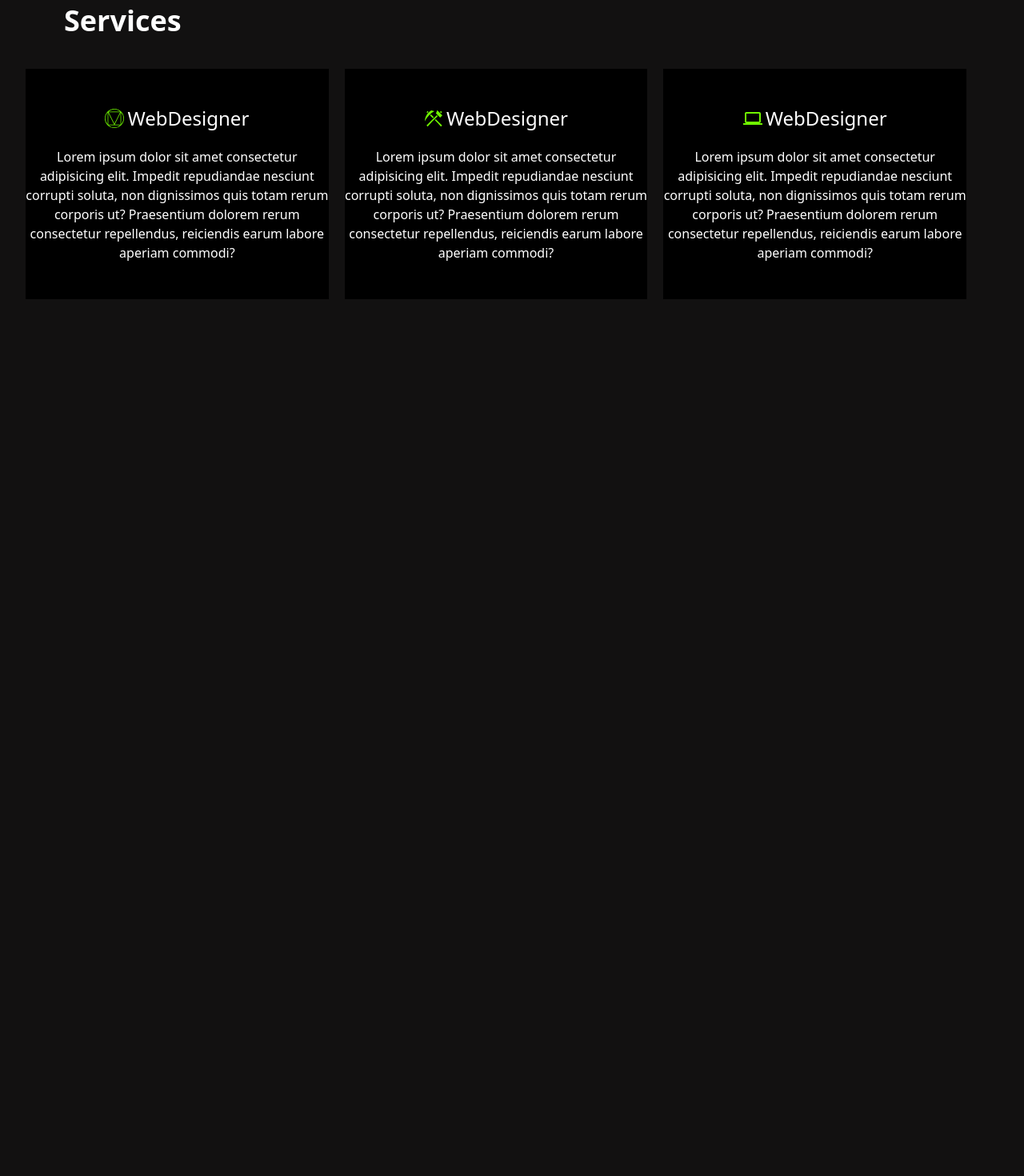
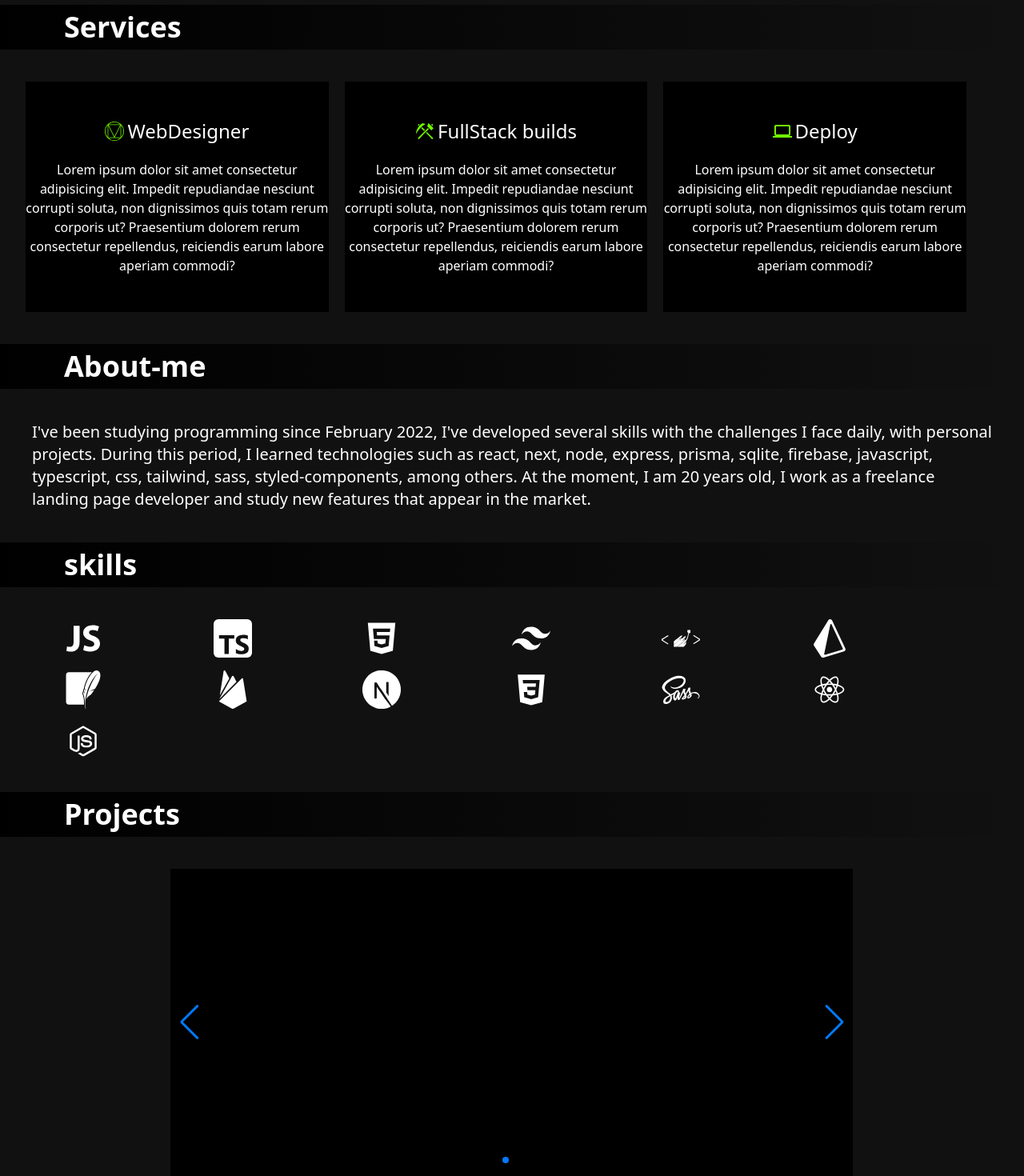
Before and after one commit to DevDeyvidTav/new-portfolio, a Next.js app: page / in a window 1280 px wide. Shown: the part 850-2320 px from the top of the page at 80% size. Before the commit the page ends 1224 px from the top, so only its background shows below. Built offline with nearby package versions, Linux system fonts and the light colour scheme.

Commit message:
adding projects

```diff
--- a/package.json
+++ b/package.json
@@ -19,6 +19,8 @@
     "react": "18.2.0",
     "react-dom": "18.2.0",
     "react-icons": "^4.6.0",
+    "styled-components": "^5.3.6",
+    "swiper": "^8.4.4",
     "typescript": "4.8.4"
   },
   "devDependencies": {
--- a/src/components/About-me.tsx
+++ b/src/components/About-me.tsx
@@ -1,12 +1,43 @@
-export function AboutMe(){
-    return(
-        <div>
-            <h2>About-me</h2>
-            <div>
-                text
+//skills icon imports
+import {IoLogoJavascript} from "react-icons/io"
+import {SiTypescript, SiTailwindcss, SiStyledcomponents, SiPrisma, SiSqlite, SiFirebase, SiNextdotjs} from "react-icons/si"
+import {AiFillHtml5} from "react-icons/ai"
+import {DiCss3, DiSass, DiReact, DiNodejsSmall} from "react-icons/di"
+import Aos from "aos"
+import 'aos/dist/aos.css'
+import { useEffect } from "react"
+
+export function AboutMe() {
+    useEffect(() => {
+        Aos.init({duration: 2000, easing:"ease-out"})
+    })
+    return (
+        <div className="overflow-hidden">
+            <h2 className="text-white mt-10 text-4xl mb-10 w-full flex justify-start bg-gradient-to-r from-black to-[#121111] py-2 pl-20 font-bold">About-me</h2>
+            <div data-aos="zoom-out" className="text-xl text-white w-full px-10">
+                I've been studying programming since February 2022, I've developed several skills with the challenges
+                I face daily, with personal projects. During this period, I learned technologies such as react, next, node,
+                express, prisma, sqlite, firebase, javascript, typescript, css, tailwind, sass, styled-components, among
+                others. At the moment, I am 20 years old, I work as a freelance landing page developer and study new features
+                that appear in the market.
             </div>
-            <div>
+            <div className="text-white mt-10 text-4xl mb-10 w-full flex justify-start bg-gradient-to-r from-black to-[#121111] py-2 pl-20 font-bold">
                 skills
+            </div>
+            <div data-aos="flip-left" className="w-full grid grid-cols-6 gap-y-4 px-20">
+                <IoLogoJavascript className="w-12 h-12 text-white hover:shadow-2xl hover:bg-[#70F700] hover:duration-300 rounded-md hover:shadow-[#70F700] "/>
+                <SiTypescript className="w-12 h-12 text-white hover:shadow-2xl hover:bg-[#70F700] hover:duration-300 rounded-md hover:shadow-[#70F700] "/>
+                <AiFillHtml5 className="w-12 h-12 text-white hover:shadow-2xl hover:bg-[#70F700] hover:duration-300 rounded-md hover:shadow-[#70F700] "/>
+                <SiTailwindcss className="w-12 h-12 text-white hover:shadow-2xl hover:bg-[#70F700] hover:duration-300 rounded-md hover:shadow-[#70F700] "/>
+                <SiStyledcomponents className="w-12 h-12 text-white hover:shadow-2xl hover:bg-[#70F700] hover:duration-300 rounded-md hover:shadow-[#70F700] "/>
+                <SiPrisma className="w-12 h-12 text-white hover:shadow-2xl hover:bg-[#70F700] hover:duration-300 rounded-md hover:shadow-[#70F700] "/>
+                <SiSqlite className="w-12 h-12 text-white hover:shadow-2xl hover:bg-[#70F700] hover:duration-300 rounded-md hover:shadow-[#70F700] "/>
+                <SiFirebase className="w-12 h-12 text-white hover:shadow-2xl hover:bg-[#70F700] hover:duration-300 rounded-md hover:shadow-[#70F700] "/>
+                <SiNextdotjs className="w-12 h-12 text-white hover:shadow-2xl hover:bg-[#70F700] hover:duration-300 rounded-md hover:shadow-[#70F700] "/>
+                <DiCss3 className="w-12 h-12 text-white hover:shadow-2xl hover:bg-[#70F700] hover:duration-300 rounded-md hover:shadow-[#70F700] "/>
+                <DiSass className="w-12 h-12 text-white hover:shadow-2xl hover:bg-[#70F700] hover:duration-300 rounded-md hover:shadow-[#70F700] "/>
+                <DiReact className="w-12 h-12 text-white hover:shadow-2xl hover:bg-[#70F700] hover:duration-300 rounded-md hover:shadow-[#70F700] "/>
+                <DiNodejsSmall className="w-12 h-12 text-white hover:shadow-2xl hover:bg-[#70F700] hover:duration-300 rounded-md hover:shadow-[#70F700] "/>
             </div>
         </div>
     )
--- /dev/null
+++ b/src/components/Projects.tsx
@@ -0,0 +1,40 @@
+import React, { useRef, useState } from "react";
+// Import Swiper React components
+import { Swiper, SwiperSlide } from "swiper/react";
+
+// Import Swiper styles
+import "swiper/css";
+import "swiper/css/pagination";
+import "swiper/css/navigation";
+import { Autoplay, Navigation, Pagination } from "swiper";
+
+export function Projects(){
+    return(
+        <div className="flex flex-col items-center">
+             <div className="text-white mt-10 text-4xl mb-10 w-full flex justify-start bg-gradient-to-r from-black to-[#121111] py-2 pl-20 font-bold">
+                Projects
+            </div>
+            <Swiper
+
+        spaceBetween={30}
+        centeredSlides={true}
+        autoplay={{
+          delay: 2500,
+          disableOnInteraction: false,
+        }}
+        pagination={{
+          clickable: true,
+        }}
+        navigation={true}
+        modules={[Autoplay, Pagination, Navigation]}
+        className="w-2/3 flex justify-center items-center h-96"
+      >
+        <SwiperSlide className="bg-black w-full h-96">Slide 1</SwiperSlide>
+        <SwiperSlide className="bg-black w-full h-96">Slide 2</SwiperSlide>
+        <SwiperSlide className="bg-black w-full h-96">Slide 3</SwiperSlide>
+        <SwiperSlide className="bg-black w-full h-96">Slide 4</SwiperSlide>
+      </Swiper>
+
+        </div>
+    )
+}
--- a/src/components/Services.tsx
+++ b/src/components/Services.tsx
@@ -1,24 +1,29 @@
 import {SiMaterialdesign} from "react-icons/si"
 import {GiStoneCrafting } from "react-icons/gi"
 import { MdOutlineComputer } from "react-icons/md"
-
+import Aos from "aos"
+import 'aos/dist/aos.css'
+import { useEffect } from "react"
 
 
 export function Services(){
+    useEffect(() => {
+        Aos.init({duration: 2000, easing:"ease-out"})
+    })
     return(
         <div className="w-screen flex flex-col items-center max-w-full">
-            <h2 className="text-white text-4xl mb-10 w-full flex justify-start pl-20 font-bold">Services</h2>
-            <div className="w-[95%] justify-center h-72 gap-5 flex ">
-                <div className="bg-black flex flex-col justify-center text-white w-1/3 h-72 ">
+            <h2 className="text-white text-4xl mb-10 w-full flex justify-start bg-gradient-to-r from-black to-[#121111] py-2 pl-20 font-bold">Services</h2>
+            <div  className="w-[95%] justify-center h-72 gap-5 flex ">
+                <div data-aos="fade-up" className="bg-black flex flex-col justify-center text-white w-1/3 h-72 ">
                     <p className="w-full items-center gap-1 flex justify-center text-2xl "><span className="text-[#70F700]"><SiMaterialdesign/></span>WebDesigner</p>
                     <p className="w-full mt-5 text-center">Lorem ipsum dolor sit amet consectetur adipisicing elit. Impedit repudiandae nesciunt corrupti soluta, non dignissimos quis totam rerum corporis ut? Praesentium dolorem rerum consectetur repellendus, reiciendis earum labore aperiam commodi?</p>
                 </div>
-                <div className="bg-black flex flex-col justify-center text-white w-1/3 h-72 ">
-                    <p className="w-full items-center gap-1 flex justify-center text-2xl "><span className="text-[#70F700]"><GiStoneCrafting/></span>WebDesigner</p>
+                <div data-aos="fade-down" className="bg-black flex flex-col justify-center text-white w-1/3 h-72 ">
+                    <p className="w-full items-center gap-1 flex justify-center text-2xl "><span className="text-[#70F700]"><GiStoneCrafting/></span>FullStack builds</p>
                     <p className="w-full mt-5 text-center">Lorem ipsum dolor sit amet consectetur adipisicing elit. Impedit repudiandae nesciunt corrupti soluta, non dignissimos quis totam rerum corporis ut? Praesentium dolorem rerum consectetur repellendus, reiciendis earum labore aperiam commodi?</p>
                 </div>
-                <div className="bg-black flex flex-col justify-center text-white w-1/3 h-72 ">
-                    <p className="w-full items-center gap-1 flex justify-center text-2xl "><span className="text-[#70F700]"><MdOutlineComputer/></span>WebDesigner</p>
+                <div data-aos="fade-up" className="bg-black flex flex-col justify-center text-white w-1/3 h-72 ">
+                    <p className="w-full items-center gap-1 flex justify-center text-2xl "><span className="text-[#70F700]"><MdOutlineComputer/></span>Deploy</p>
                     <p className="w-full mt-5 text-center">Lorem ipsum dolor sit amet consectetur adipisicing elit. Impedit repudiandae nesciunt corrupti soluta, non dignissimos quis totam rerum corporis ut? Praesentium dolorem rerum consectetur repellendus, reiciendis earum labore aperiam commodi?</p>
                 </div>
                 <div>
--- a/src/pages/index.tsx
+++ b/src/pages/index.tsx
@@ -1,5 +1,7 @@
+import { AboutMe } from "../components/About-me"
 import { Header } from "../components/Header"
 import { HomeComponent } from "../components/Home"
+import { Projects } from "../components/Projects"
 import { Services } from "../components/Services"
 
 export default function Home() {
@@ -8,6 +10,8 @@ export default function Home() {
       <Header/>
       <HomeComponent/>
       <Services/>
+      <AboutMe/>
+      <Projects/>
     </div>
   )
 }
```
Also changed, not shown: 2 other files (tests, documents, lock files or other folders).
